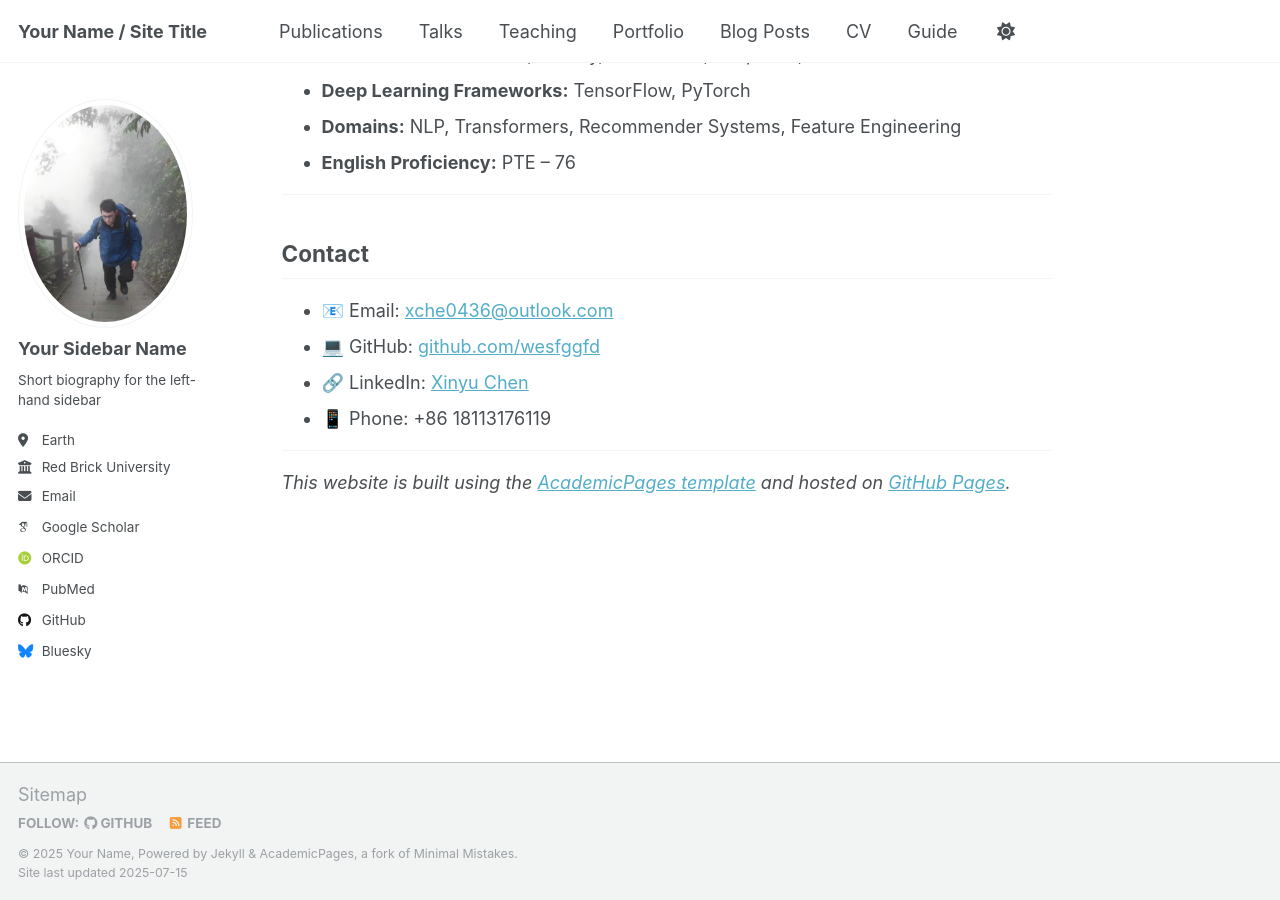
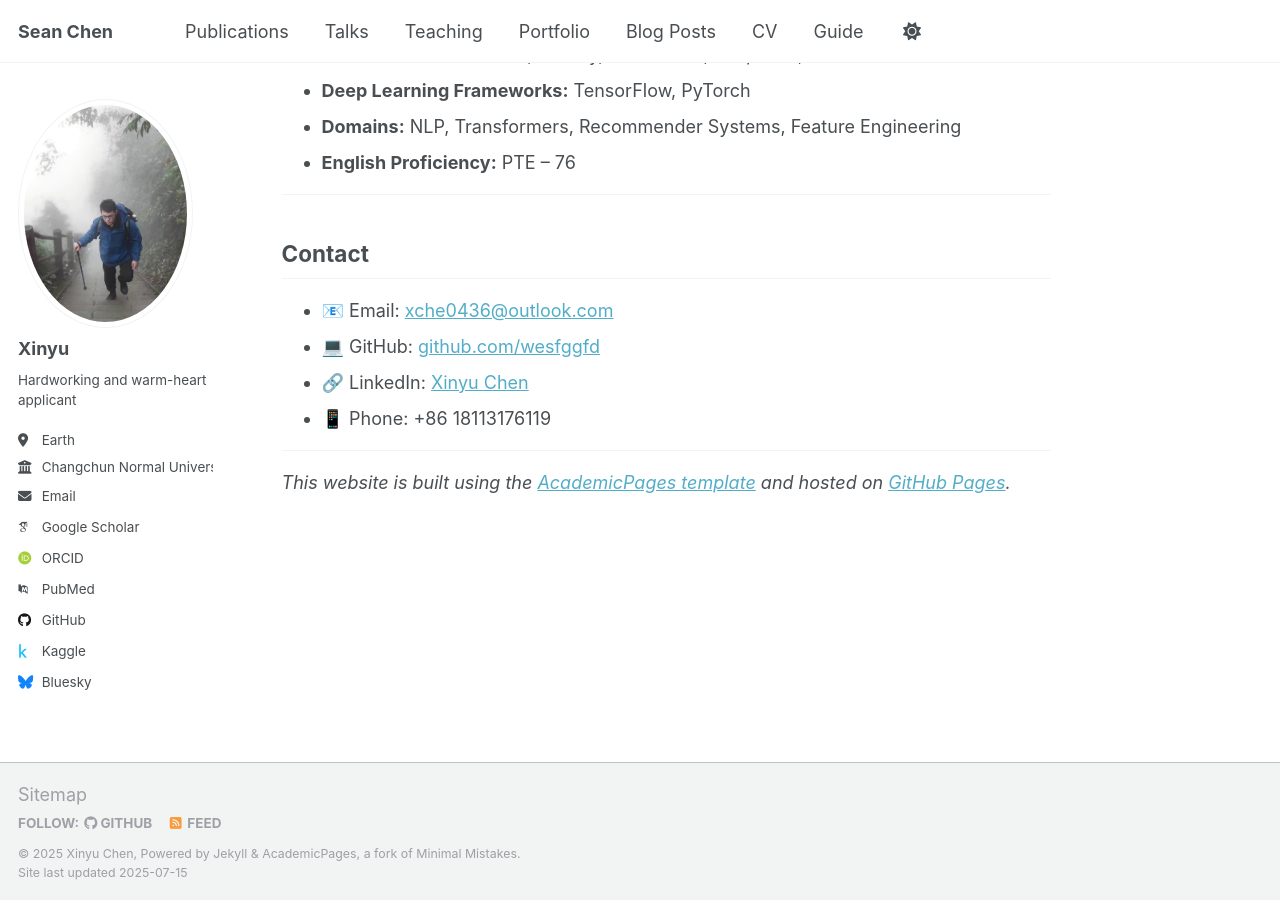
Before and after one commit to wesfggfd/wesfggfd.github.io, a Jekyll site: the page built from _pages/about.md, in a window 1280 px wide and 900 px high, scrolled down 2582 px. Built offline with Jekyll 4.4.1, drawn with Linux system fonts in a browser that asks for light colours; some web fonts are replaced; a script that is not in the unit is left out.

Commit message:
Update _config.yml

```diff
--- a/_config.yml
+++ b/_config.yml
@@ -9,13 +9,13 @@
 # Basic Site Settings
 locale                   : "en-US"
 site_theme               : "default"
-title                    : "Your Name / Site Title"
+title                    : "Sean Chen"
 title_separator          : "-"
-name                     : &name "Your Name"
-description              : &description "personal description"
-url                      : https://academicpages.github.io # the base hostname & protocol for your site e.g. "https://[your GitHub username].github.io" or if you already have some other page hosted on Github then use "https://[your GitHub username].github.io/[Your Repo Name]"
+name                     : &name "Xinyu Chen"
+description              : &description "PhD applicant"
+url                      : https://wesfggfd.github.io # the base hostname & protocol for your site e.g. "https://[your GitHub username].github.io" or if you already have some other page hosted on Github then use "https://[your GitHub username].github.io/[Your Repo Name]"
 baseurl                  : "" # the subpath of your site, e.g. "/blog"
-repository               : "academicpages/academicpages.github.io"
+repository               : "wesfggfd/wesfggfd.github.io"
 
 # Site Author - The following control what appear as part of the author content on the side bar.
 #               If a field is blank the icon and link will not appear, otherwise it will be shown.
@@ -23,22 +23,22 @@ repository               : "academicpages/academicpages.github.io"
 author:
   # Biographic information
   avatar           : "profile.png"
-  name             : "Your Sidebar Name"
+  name             : "Xinyu"
   pronouns         : # example: "she/her"
-  bio              : "Short biography for the left-hand sidebar"
+  bio              : "Hardworking and warm-heart applicant"
   location         : "Earth"
-  employer         : "Red Brick University"
+  employer         : "Changchun Normal University"
   uri              : # URL
-  email            : "none@example.org"
+  email            : "xche0436@outlook.com"
 
   # Academic websites
   academia         : # URL
   arxiv            : # URL - Update with the correct link to your profile
-  googlescholar    : "https://scholar.google.com/citations?user=PS_CX0AAAAAJ"
+  googlescholar    : ""
   impactstory      : # URL
-  orcid            : "http://orcid.org/yourorcidurl"
+  orcid            : ""
   semantic         : # URL
-  pubmed           : "https://www.ncbi.nlm.nih.gov/pubmed/?term=john+snow"
+  pubmed           : ""
   researchgate     : # URL
   scopus           : # URL
 
@@ -46,8 +46,8 @@ author:
   bitbucket        : # Username - Update with your username on the site
   codepen          : # Username
   dribbble         : # Username
-  github           : "academicpages"
-  kaggle           : # Username
+  github           : "wesfggfd"
+  kaggle           : "seanchenxinyu"# Username
   stackoverflow    : # User number or user number and name (i.e., use "1" or "1/jeff-atwood")
 
   # Social media
```
